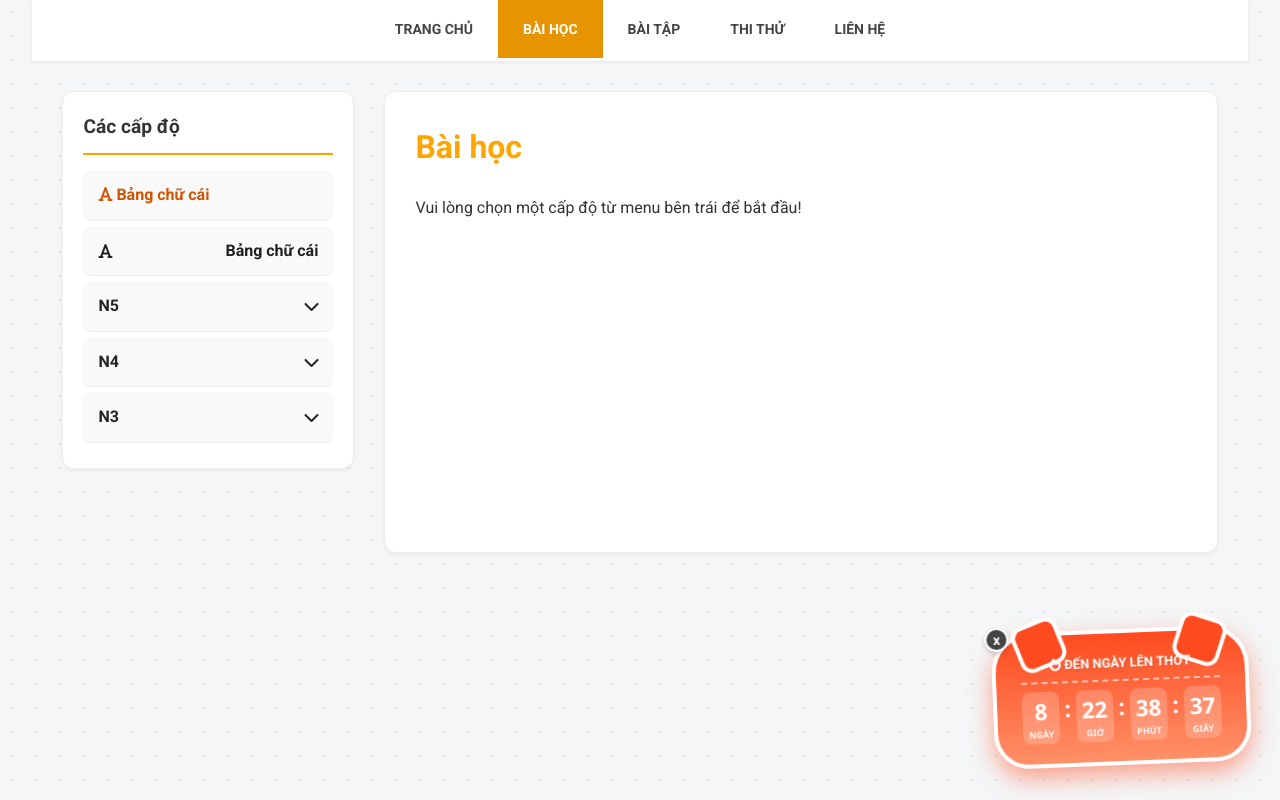
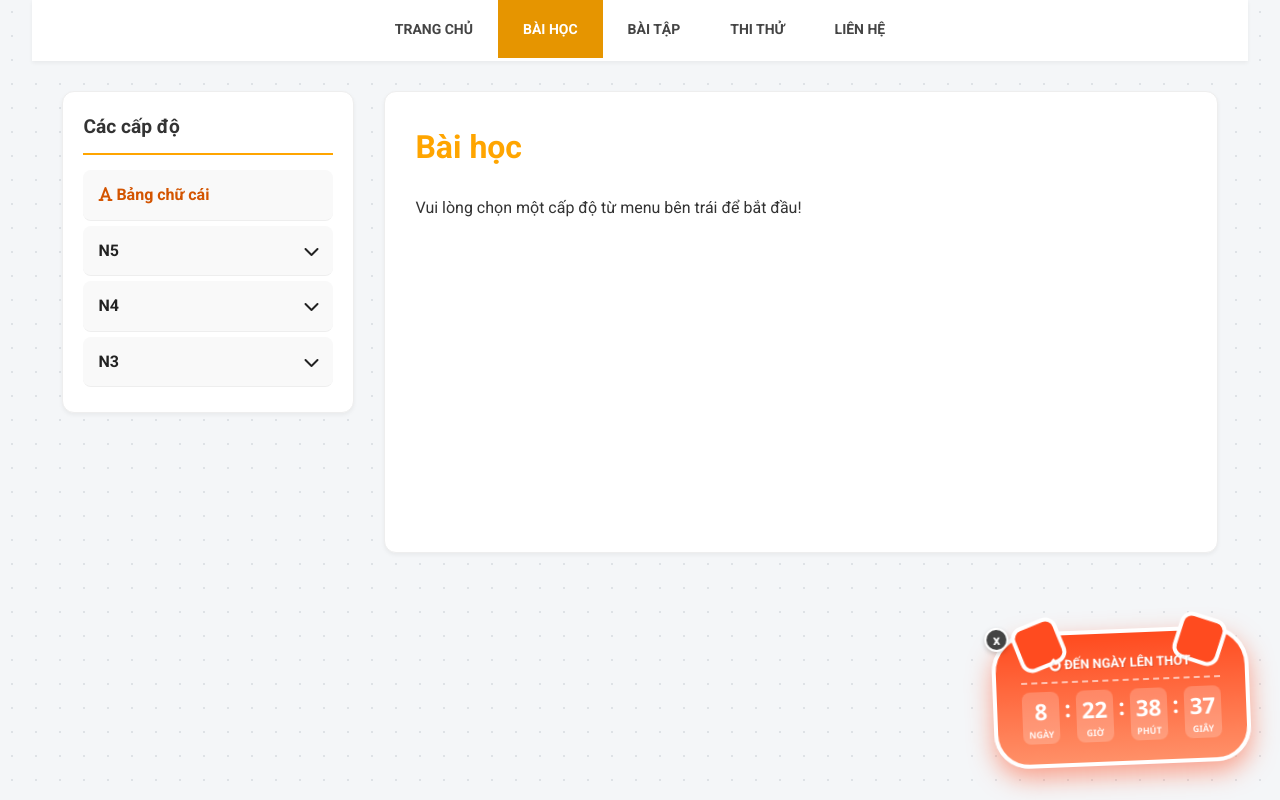
Before and after one commit to tungchip2510/lancuoi, a plain HTML site: page bai-hoc.html in a window 1280 px wide. Drawn offline with Linux system fonts and the light colour scheme.

Commit message:
Update bai-hoc.html

```diff
--- a/bai-hoc.html
+++ b/bai-hoc.html
@@ -39,10 +39,7 @@
         <span><i class="fas fa-font"></i> Bảng chữ cái</span>
     </a>
 </li>
-                <li class="menu-item">
-    <a href="#" class="link-cap-1" data-loai="bang-chu-cai">
-        <i class="fas fa-font"></i> Bảng chữ cái
-    </a>
+
                 <li class="menu-item">
                     <a href="#" class="link-cap-1" data-level="N5">N5 <i class="fas fa-chevron-down"></i></a>
                     <ul class="menu-cap-2">
```
